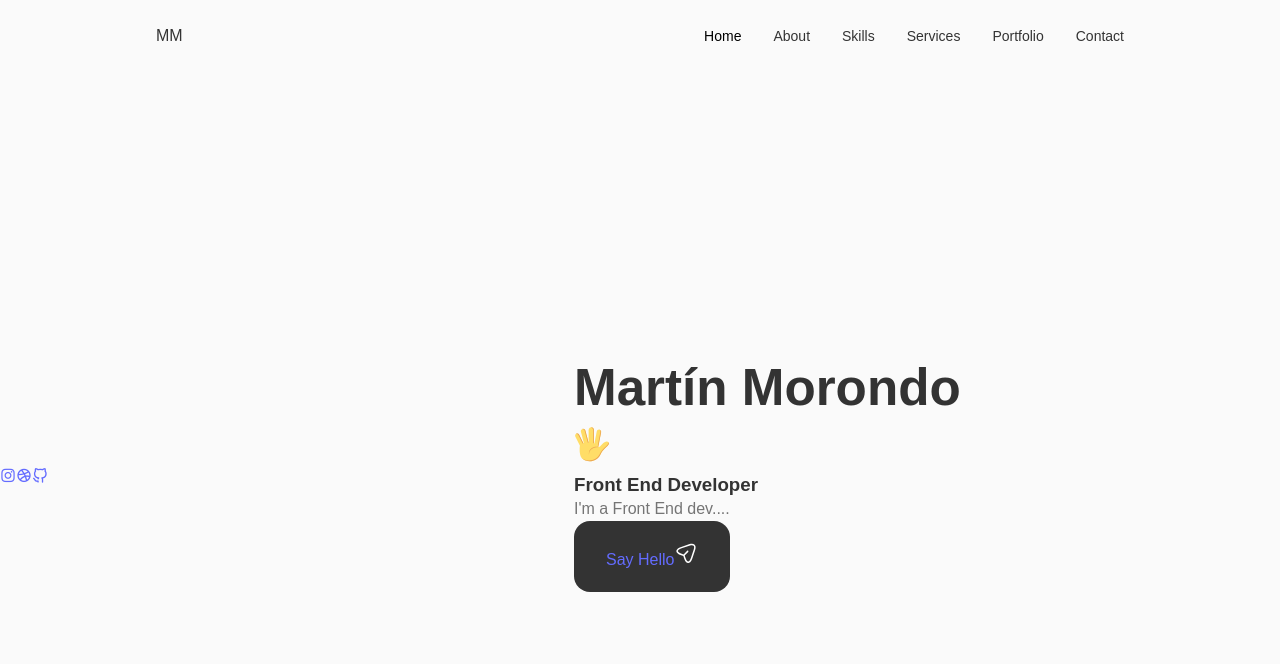
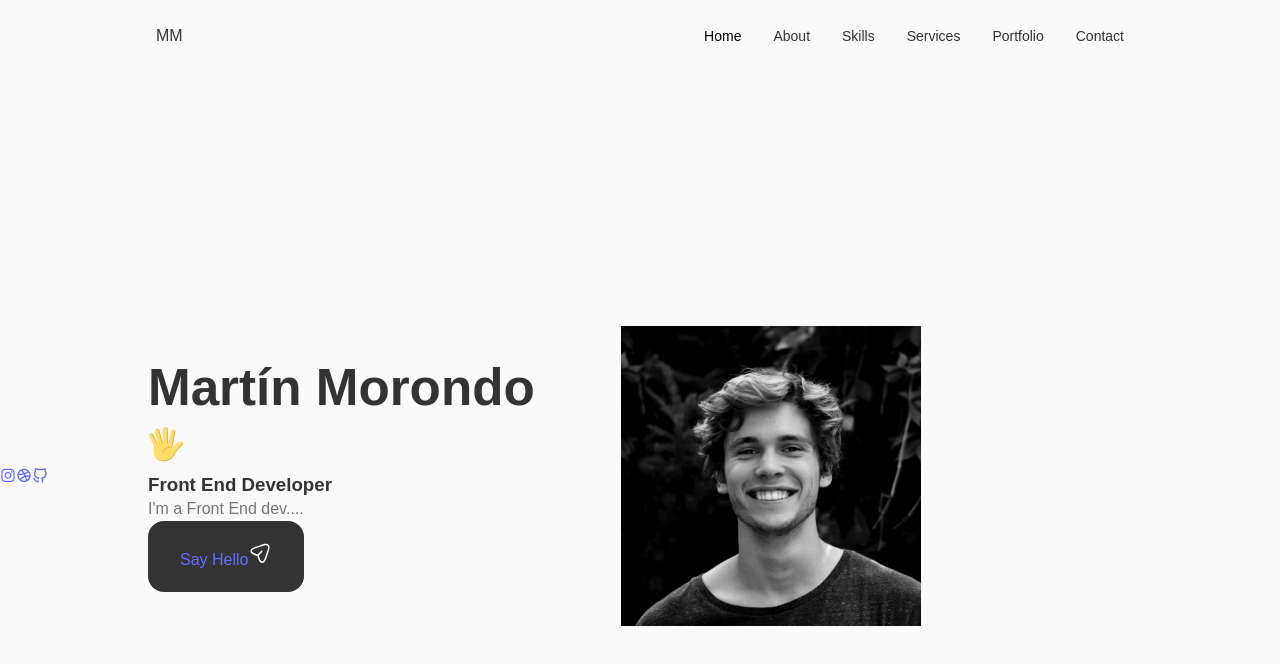
Before and after one commit to martinmorondo/portfolio-con-react, a React (Vite) app: page / in a window 1280 px wide. Shown: the top 664 px of the page. Built offline with nearby package versions, Linux system fonts and the light colour scheme.

Commit message:
Style the home-img class so that it is on the right side of the screen

```diff
--- a/src/components/home/home.css
+++ b/src/components/home/home.css
@@ -8,4 +8,11 @@
 .home-img {
     background: url(../../assets/img/profile.jpg);
     background-repeat: no-repeat;
+    background-position: center;
+    background-size: cover;
+    box-shadow: inset 0 0 0 9px rgb(255, 255, 255 / 30%);
+    order: 1;
+    justify-self: center;
+    width: 300px;
+    height: 300px;
 }
```
